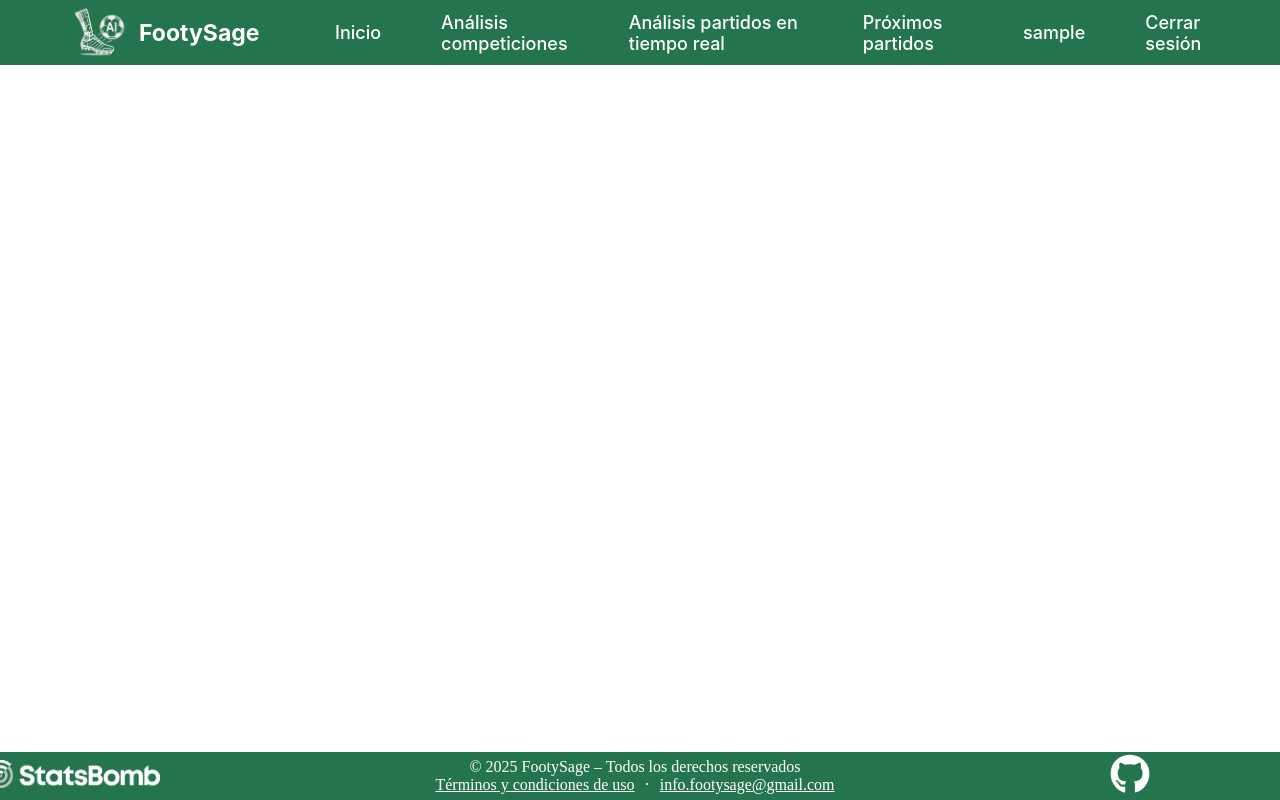
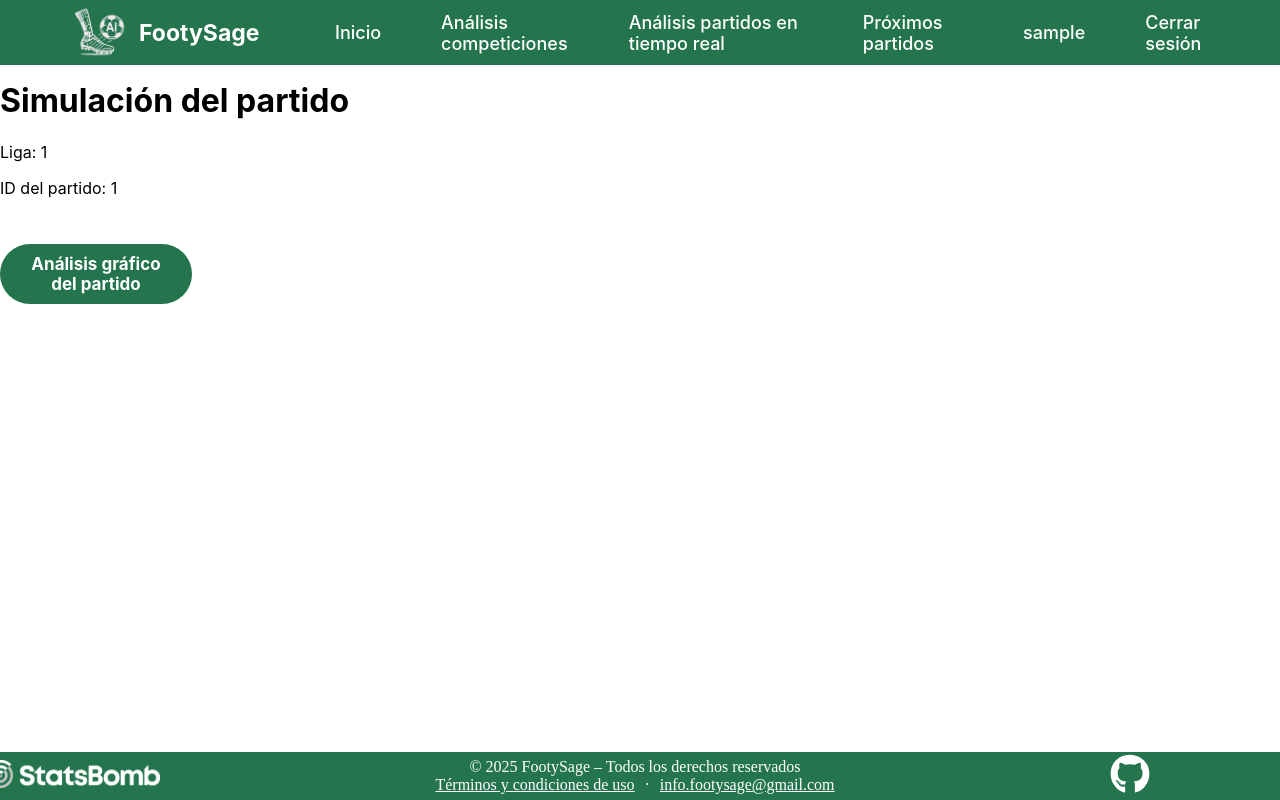
Before and after one commit to Jaime-Linares/FootySage, a React (Create React App) app in the folder frontend/: page /match_simulation/1/1 in a window 1280 px wide. Built offline with nearby package versions, Linux system fonts and the light colour scheme; sample sign-in values are in the browser's storage.

Commit message:
feat: create match analysis view in blank and adapt the other views for that

```diff
--- a/frontend/src/App.jsx
+++ b/frontend/src/App.jsx
@@ -18,6 +18,7 @@ import ChangePassword from './views/User/Profile/ChangePassword';
 import MatchSelector from './views/Matches/MatchSelector/MatchSelector';
 import MatchSimulation from './views/Matches/SimulateMatch/MatchSimulation';
 import CompetitionsAnalysis from './views/CompetitionsAnalysis/CompetitionsAnalysis';
+import MatchAnalysis from './views/Matches/MatchAnalysis/MatchAnalysis';
 
 
 const App = () => {
@@ -37,8 +38,9 @@ const App = () => {
                 <Route path="/profile" element={<PrivateRoute><Profile /></PrivateRoute>} />
                 <Route path="/change_password" element={<PrivateRoute><ChangePassword /></PrivateRoute>} />
                 <Route path="/match_selector" element={<PrivateRoute><MatchSelector /></PrivateRoute>} />
-                <Route path="/match_simulation/:match_id" element={<PrivateRoute><MatchSimulation /></PrivateRoute>} />
+                <Route path="/match_simulation/:league/:match_id" element={<PrivateRoute><MatchSimulation /></PrivateRoute>} />
                 <Route path="/competitions_analysis" element={<PrivateRoute><CompetitionsAnalysis /></PrivateRoute>} />
+                <Route path="/match_analysis/:league/:match_id" element={<PrivateRoute><MatchAnalysis /></PrivateRoute>} />
                 <Route path="/check" element={<PrivateRoute><Check /></PrivateRoute>} />
                 {/* NO LOGUEADO */}
                 <Route path="/login" element={<GuestRoute><Login /></GuestRoute>} />
@@ -55,4 +57,5 @@ const App = () => {
   );
 };
 
+
 export default App;
--- /dev/null
+++ b/frontend/src/views/Matches/MatchAnalysis/MatchAnalysis.jsx
@@ -0,0 +1,18 @@
+import React from 'react';
+import { useParams } from 'react-router-dom';
+
+
+const MatchAnalysis = () => {
+  const { league, match_id } = useParams();
+
+  return (
+    <div>
+      <h1>Match Analysis</h1>
+      <p>League: {league}</p>
+      <p>ID del partido: {match_id}</p>
+    </div>
+  );
+};
+
+
+export default MatchAnalysis;
--- a/frontend/src/views/Matches/MatchSelector/MatchSelector.jsx
+++ b/frontend/src/views/Matches/MatchSelector/MatchSelector.jsx
@@ -33,12 +33,8 @@ const MatchSelector = () => {
         genre: null,
     });
 
-    const handleMatchClick = (matchId) => {
-        if (origin === '...') {
-            navigate(`/match_simulation/${matchId}`);
-        } else {
-            navigate(`/match_simulation/${matchId}`);
-        }
+    const handleMatchClick = (competitionName, matchId) => {
+        navigate(`/match_simulation/${competitionName}/${matchId}`);
     };
 
     const fetchFavorites = useCallback(async () => {
@@ -252,7 +248,7 @@ const MatchSelector = () => {
                                             }
                                             scoreHome={match.goals_scored_home_team ?? 0}
                                             scoreAway={match.goals_scored_away_team ?? 0}
-                                            onPress={() => handleMatchClick(match.id)}
+                                            onPress={() => handleMatchClick(match.competition_name, match.statsbomb_id)}
                                         />
                                         <FontAwesomeIcon
                                             icon={isFavorite ? solidHeart : regularHeart}
--- a/frontend/src/views/Matches/SimulateMatch/MatchSimulation.jsx
+++ b/frontend/src/views/Matches/SimulateMatch/MatchSimulation.jsx
@@ -1,16 +1,39 @@
 import React from 'react';
-import { useParams } from 'react-router-dom';
+import { useParams, useNavigate } from 'react-router-dom';
+import CustomButton from '../../../components/CustomButton';
 
 
+const LEAGUES = [
+  { id: 'LaLiga', name: 'La Liga', logo: 'https://media.api-sports.io/football/leagues/140.png' },
+  { id: 'PremierLeague', name: 'Premier League', logo: 'https://media.api-sports.io/football/leagues/39.png' },
+  { id: 'SerieA', name: 'Serie A', logo: 'https://media.api-sports.io/football/leagues/135.png' },
+  { id: 'Ligue1', name: 'Ligue 1', logo: 'https://media.api-sports.io/football/leagues/61.png' },
+  { id: '1Bundesliga', name: '1. Bundesliga', logo: 'https://media.api-sports.io/football/leagues/78.png' },
+];
+
 const MatchSimulation = () => {
-  const { match_id } = useParams();
+  const { league, match_id } = useParams();
+  const navigate = useNavigate();
+
+  const handleGraphsClick = (league, matchId) => {
+    const leagueId = LEAGUES.find((l) => l.name === league)?.id || league;
+    navigate(`/match_analysis/${leagueId}/${matchId}`);
+  };
 
   return (
     <div>
       <h1>Simulación del partido</h1>
+      <p>Liga: {league}</p>
       <p>ID del partido: {match_id}</p>
+      <CustomButton
+        title="Análisis gráfico del partido"
+        onPress={() => handleGraphsClick(league, match_id)}
+        buttonStyle={{ width: '15%', marginTop: '30px', marginBottom: '25px' }}
+        textStyle={{ fontSize: '17px' }}
+      />
     </div>
   );
 };
 
+
 export default MatchSimulation;
```
Also changed, not shown: frontend/src/views/Matches/MatchAnalysis/styles/MatchAnalysis.css (added).
